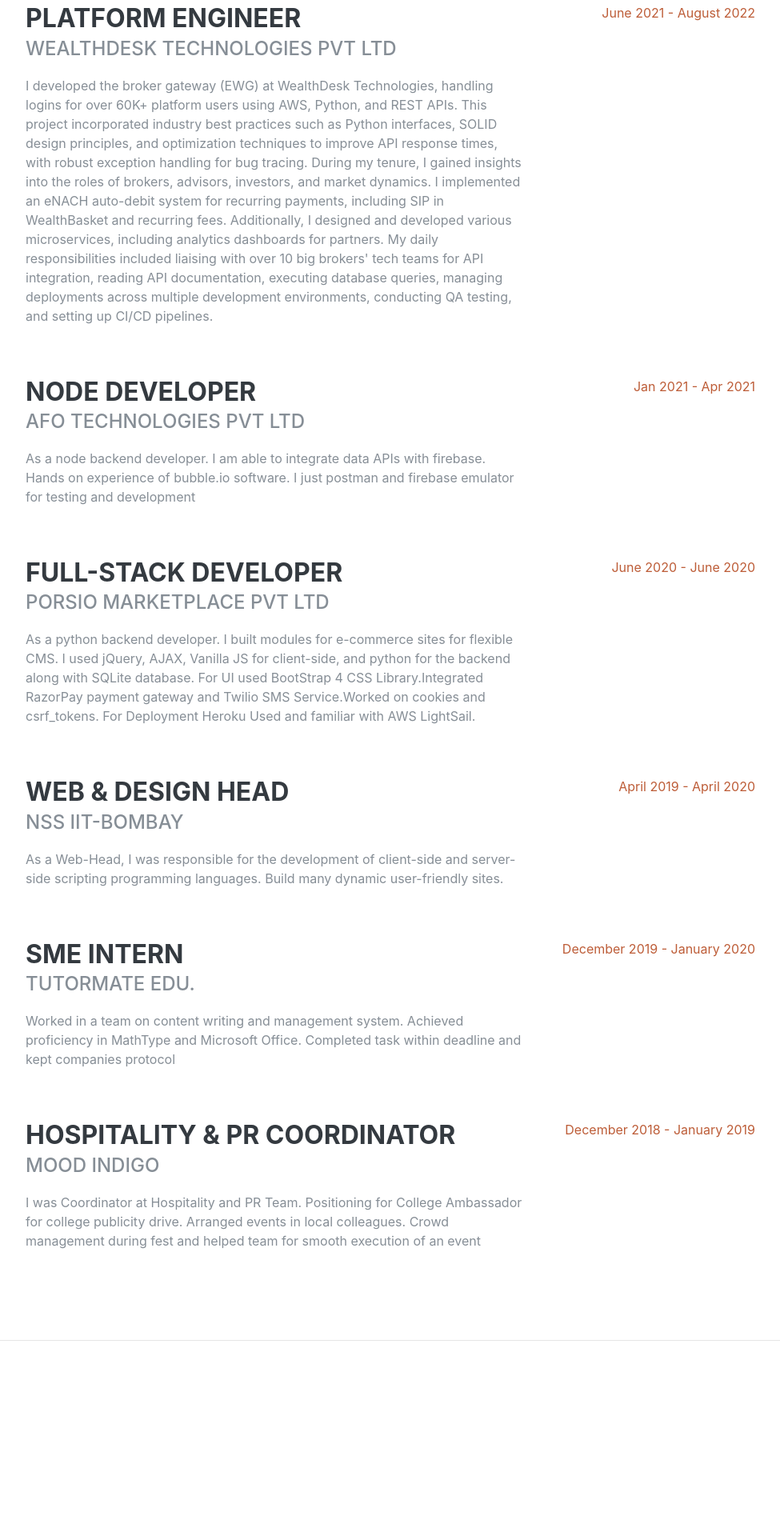
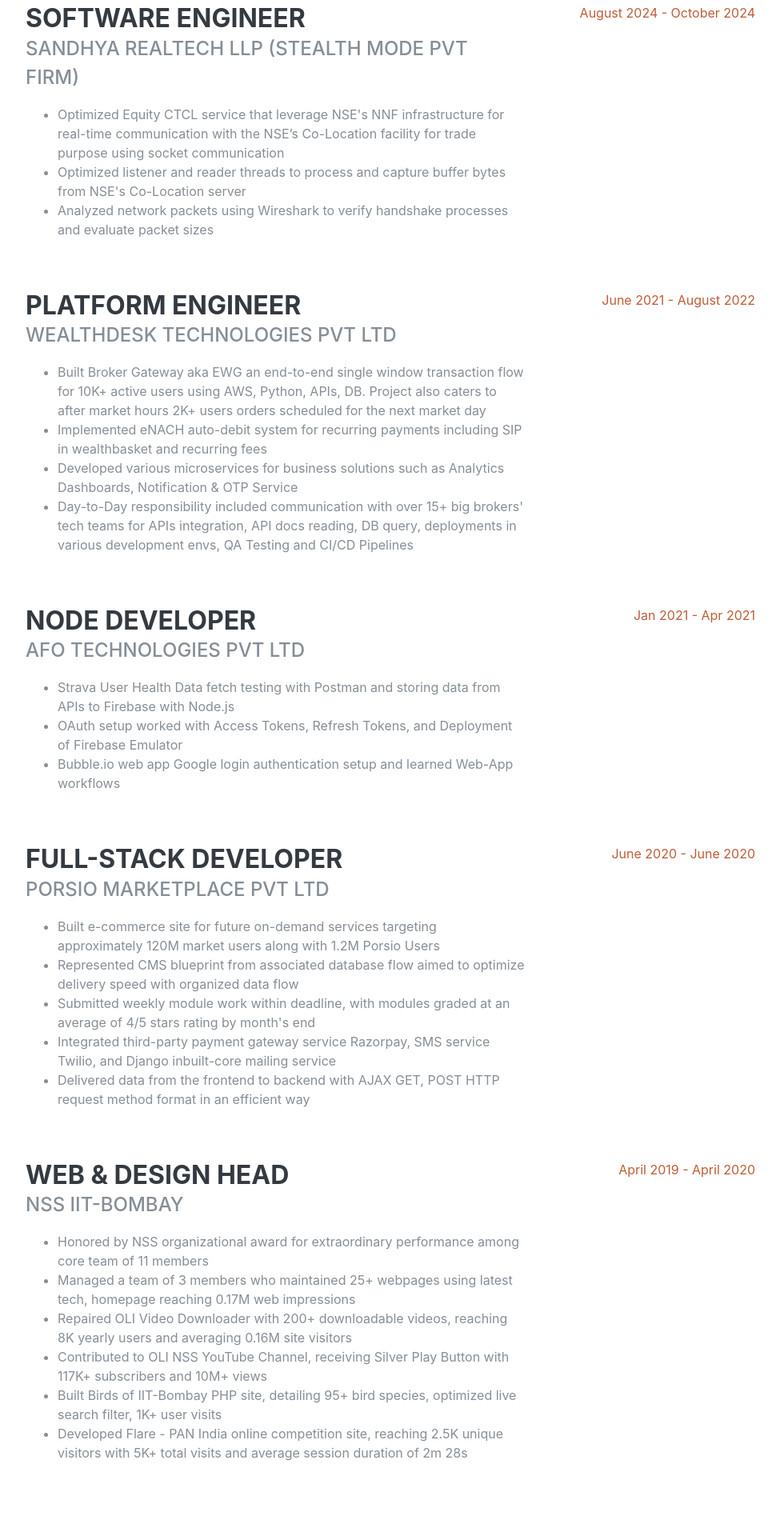
Before and after one commit to ShubhamKaudewar/ShubhamKaudewar.github.io, a React (Create React App) app: page / in a window 1280 px wide. Shown: the part 960-2855 px from the top of the page at 80% size, without its empty margins (288-1263 px from the left). Built offline with nearby package versions, Linux system fonts and the light colour scheme; the HTML template or start-up script is replaced by a standard one; a web font is replaced by a local one.

Commit message:
new changes

```diff
--- a/src/Components/Experience.js
+++ b/src/Components/Experience.js
@@ -18,7 +18,7 @@
                 <div className="resume-content">
                   <h3 className="mb-0">{exp.position}</h3>
                   <div className="subheading mb-3">{exp.organization}</div>
-                  <p>{exp.aboutWork}</p>
+                  <ul> {exp.aboutWork.map((point, i) => ( <li key={i}>{point}</li> ))} </ul>
                 </div>
                 <div className="resume-date text-md-right">
                   <span className="text-primary">{exp.fromDate} - {exp.toDate}</span>
--- a/src/profileData.json
+++ b/src/profileData.json
@@ -3,7 +3,7 @@
 		"firstName": "Shubham",
 		"lastName": "Kaudewar",
 		"phoneNumber": "+91-8657528799",
-		"companyUrl": "https://wealthdesk.in/",
+		"companyUrl": "",
 		"companyName": "",
 		"bio_1": "",
 		"bio_2": "Hi, I graduated in Chemical Engineering from IIT Bombay in 2021. I am a coding enthusiast and have evolved into a full-stack developer. I was nominated as the Web Manager of NSS IIT Bombay, the largest social volunteer body at IIT Bombay, where I applied my expertise to build dynamic websites and pages. Previously, I worked as a Software/Platform Engineer at WealthDesk Technologies Pvt. Ltd.",
@@ -18,44 +18,102 @@
 	},
 	"experience": [
 		{
+			"position": " Software Engineer",
+			"organization": "Sandhya Realtech LLP (Stealth mode Pvt Firm)",
+			"aboutWork": [
+				"Optimized Equity CTCL service that leverage NSE's NNF infrastructure for real-time communication with the NSE’s Co-Location facility for trade purpose using socket communication",
+				"Optimized listener and reader threads to process and capture buffer bytes from NSE's Co-Location server",
+				"Analyzed network packets using Wireshark to verify handshake processes and evaluate packet sizes"
+			],
+			"fromDate": "August 2024",
+			"toDate": "October 2024"
+		},
+		{
 			"position": "Platform Engineer",
 			"organization": "Wealthdesk Technologies Pvt Ltd",
-			"aboutWork": "I developed the broker gateway (EWG) at WealthDesk Technologies, handling logins for over 60K+ platform users using AWS, Python, and REST APIs. This project incorporated industry best practices such as Python interfaces, SOLID design principles, and optimization techniques to improve API response times, with robust exception handling for bug tracing. \nDuring my tenure, I gained insights into the roles of brokers, advisors, investors, and market dynamics. I implemented an eNACH auto-debit system for recurring payments, including SIP in WealthBasket and recurring fees. Additionally, I designed and developed various microservices, including analytics dashboards for partners. My daily responsibilities included liaising with over 10 big brokers' tech teams for API integration, reading API documentation, executing database queries, managing deployments across multiple development environments, conducting QA testing, and setting up CI/CD pipelines.",
+			"aboutWork": [
+				"Built Broker Gateway aka EWG an end-to-end single window transaction flow for 10K+ active users using AWS, Python, APIs, DB. Project also caters to after market hours 2K+ users orders scheduled for the next market day",
+				"Implemented eNACH auto-debit system for recurring payments including SIP in wealthbasket and recurring fees",
+				"Developed various microservices for business solutions such as Analytics Dashboards, Notification & OTP Service",
+				"Day-to-Day responsibility included communication with over 15+ big brokers' tech teams for APIs integration, API docs reading, DB query, deployments in various development envs, QA Testing and CI/CD Pipelines"
+			],
 			"fromDate": "June 2021",
 			"toDate": "August 2022"
 		},
 		{
 			"position": "Node Developer",
 			"organization": "AFO Technologies Pvt Ltd",
-			"aboutWork": "As a node backend developer. I am able to integrate data APIs with firebase. Hands on experience of bubble.io software. I just postman and firebase emulator for testing and development",
+			"aboutWork": [
+				"Strava User Health Data fetch testing with Postman and storing data from APIs to Firebase with Node.js",
+				"OAuth setup worked with Access Tokens, Refresh Tokens, and Deployment of Firebase Emulator",
+				"Bubble.io web app Google login authentication setup and learned Web-App workflows"
+			],
 			"fromDate": "Jan 2021",
 			"toDate": "Apr 2021"
 		},
 		{
 			"position": "Full-Stack Developer",
 			"organization": "Porsio Marketplace PVT LTD",
-			"aboutWork": "As a python backend developer. I built modules for e-commerce sites for flexible CMS. I used jQuery, AJAX, Vanilla JS for client-side, and python for the backend along with SQLite database. For UI used BootStrap 4 CSS Library.Integrated RazorPay payment gateway and Twilio SMS Service.Worked on cookies and csrf_tokens. For Deployment Heroku Used and familiar with AWS LightSail.",
+			"aboutWork": [
+				"Built e-commerce site for future on-demand services targeting approximately 120M market users along with 1.2M Porsio Users",
+				"Represented CMS blueprint from associated database flow aimed to optimize delivery speed with organized data flow",
+				"Submitted weekly module work within deadline, with modules graded at an average of 4/5 stars rating by month's end",
+				"Integrated third-party payment gateway service Razorpay, SMS service Twilio, and Django inbuilt-core mailing service",
+				"Delivered data from the frontend to backend with AJAX GET, POST HTTP request method format in an efficient way"
+			],
 			"fromDate": "June 2020",
 			"toDate": "June 2020"
 		},
 		{
 			"position": "Web & Design Head",
 			"organization": "NSS IIT-Bombay",
-			"aboutWork": "As a Web-Head, I was responsible for the development of client-side and server-side scripting programming languages. Build many dynamic user-friendly sites.",
+			"aboutWork": [
+				"Honored by NSS organizational award for extraordinary performance among core team of 11 members",
+				"Managed a team of 3 members who maintained 25+ webpages using latest tech, homepage reaching 0.17M web impressions",
+				"Repaired OLI Video Downloader with 200+ downloadable videos, reaching 8K yearly users and averaging 0.16M site visitors",
+				"Contributed to OLI NSS YouTube Channel, receiving Silver Play Button with 117K+ subscribers and 10M+ views",
+				"Built Birds of IIT-Bombay PHP site, detailing 95+ bird species, optimized live search filter, 1K+ user visits",
+				"Developed Flare - PAN India online competition site, reaching 2.5K unique visitors with 5K+ total visits and average session duration of 2m 28s"
+			],
 			"fromDate": "April 2019",
 			"toDate": "April 2020"
 		},
 		{
+			"position": "Activity Associate",
+			"organization": "NSS IIT-Bombay",
+			"aboutWork": [
+				"Part of a team of 3 AAs responsible for development and regular maintenance of NSS site over a year",
+				"Built and ideated static sites using HTML, CSS, JS for different viewports with PHP for server-side scripting",
+				"Implemented SEO techniques using meta tags, alternative tags, image and file size compression to improve webpage rankings and increase site user traffic",
+				"Developed NOCS portal to address queries from freshmen registering for NSS courses",
+				"Developed Open Learning Initiative site with academic curriculum for classes 6-10, offering 200+ animated videos available in 8+ languages, reaching 100K+ site visitors",
+				"Organized events to publicize NSS core departmental initiatives and raise awareness among freshmen students"
+			],
+			"fromDate": "April 2018",
+			"toDate": "April 2019"
+		},
+		{
 			"position": "SME Intern",
 			"organization": "TutorMate Edu.",
-			"aboutWork": "Worked in a team on content writing and management system. Achieved proficiency in MathType and Microsoft Office. Completed task within deadline and kept companies protocol",
+			"aboutWork": [
+				"Assisted in content creation and curriculum development in line with company protocols",
+				"Subject Matter Expert in physics for content development of NCERT, MHCET, IITJEE, NEET, with proficiency in Microsoft Word and MathType",
+				"Part of a team, consistently completing daily tasks within deadlines over the month"
+			],
 			"fromDate": "December 2019",
 			"toDate": "January 2020"
 		},
 		{
 			"position": "Hospitality & PR Coordinator",
 			"organization": "Mood Indigo",
-			"aboutWork": "I was Coordinator at Hospitality and PR Team. Positioning for College Ambassador for college publicity drive. Arranged events in local colleagues. Crowd management during fest and helped team for smooth execution of an event",
+			"aboutWork": [
+				"Positioned as College Ambassador at various colleges for publicity, conducted 10+ school and college-level activities with prizes showcasing Mood Indigo festival",
+				"Conducted college publicity drive in major Mumbai colleges, increasing fest footfall participants by 10%",
+				"Managed Hostel-3, ensuring security and handling logistics for the accommodation of 200+ participants",
+				"Negotiated deals with portable cabin vendors, prioritizing quality services for fest visitors' best experience",
+				"Increased fest participation by 5% by arranging affordable accommodation within 5KM radius for dormitories",
+				"Managed Cloak Room security for bags and essentials during concerts over 4 consecutive days"
+			],
 			"fromDate": "December 2018",
 			"toDate": "January 2019"
 		}
```
